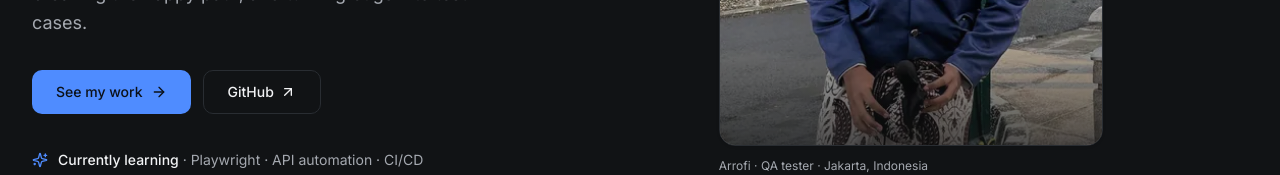
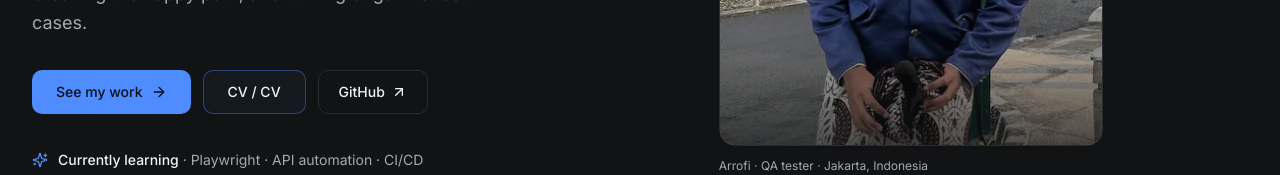
Before and after one commit to h1ntz0/my-portfolio, a Next.js app: page / in a window 1280 px wide. Shown: the part 511-686 px from the top of the page. Built offline with nearby package versions, Linux system fonts and the light colour scheme; no server answers.

Commit message:
refactor: simplify hero with direct CV access for recruiters and clean UI

```diff
--- a/components/home/hero.tsx
+++ b/components/home/hero.tsx
@@ -49,10 +49,16 @@ export function Hero() {
               <ArrowRight className="h-4 w-4" />
             </Link>
             <Link
+              href="/resume"
+              className="inline-flex h-11 items-center gap-1.5 rounded-md border border-accent/40 bg-accent/5 px-6 text-sm font-medium text-foreground transition-colors hover:bg-accent/10"
+            >
+              {t("nav_resume")} / CV
+            </Link>
+            <Link
               href={site.links.github}
               target="_blank"
               rel="noopener noreferrer"
-              className="inline-flex h-11 items-center gap-1.5 rounded-md border px-6 text-sm font-medium text-foreground transition-colors hover:bg-secondary"
+              className="inline-flex h-11 items-center gap-1.5 rounded-md border px-5 text-sm font-medium text-foreground transition-colors hover:bg-secondary"
             >
               {t("hero_github")}
               <ArrowUpRight className="h-4 w-4" />
```
